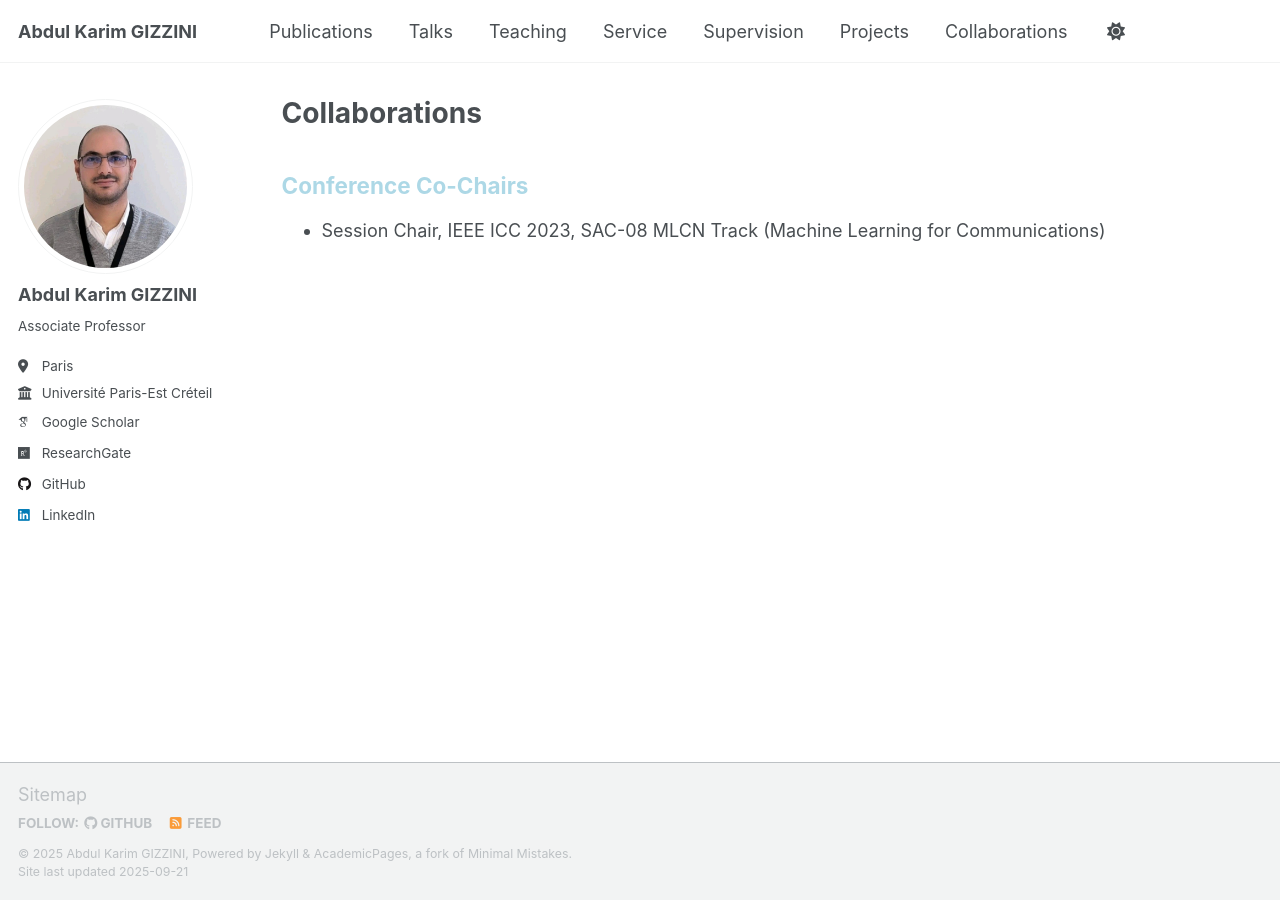
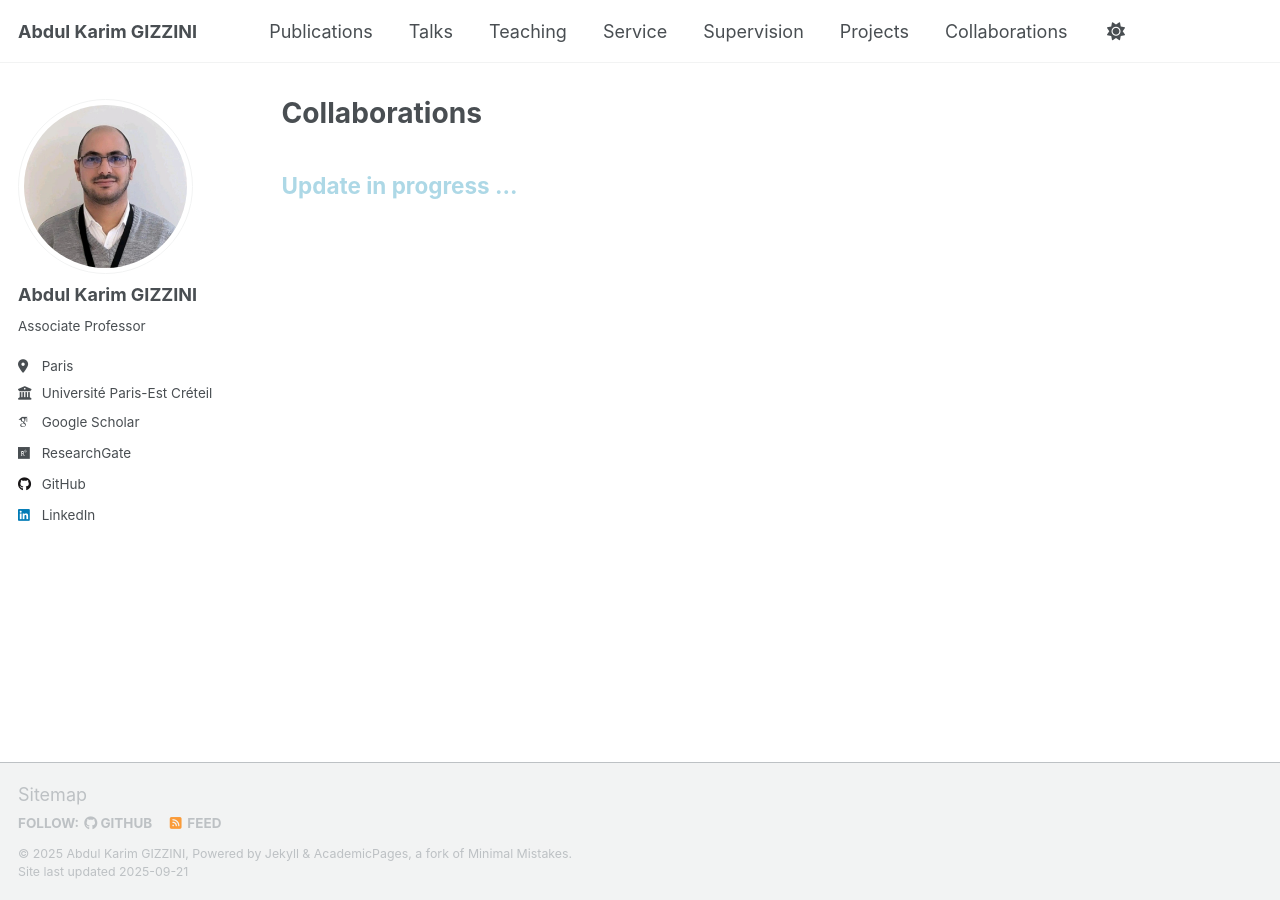
Before and after one commit to abdulkarimgizzini/abdulkarimgizzini-website, a Jekyll site: the page built from _pages/collaborations.md, in a window 1280 px wide. Built offline with Jekyll 4.4.1, drawn with Linux system fonts in a browser that asks for light colours; some web fonts are replaced; a script that is not in the unit is left out.

Commit message:
Update collaborations.md

```diff
--- a/_pages/collaborations.md
+++ b/_pages/collaborations.md
@@ -5,6 +5,4 @@ permalink: /collaborations/
 author_profile: true
 ---
 
-<h2 style="color: lightblue;">Conference Co-Chairs</h2>
-<!-- ## Conference Co-Chairs -->
-* Session Chair, IEEE ICC 2023, SAC-08 MLCN Track (Machine Learning for Communications)
+<h2 style="color: lightblue;">Update in progress ...</h2>
```
